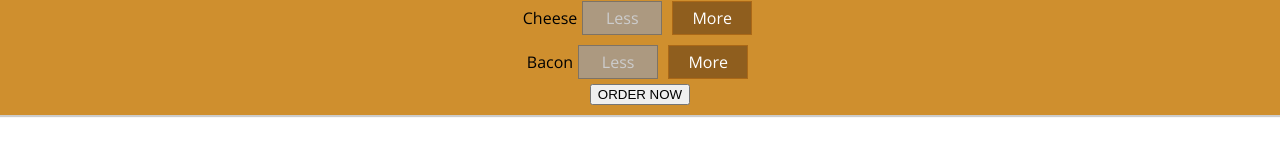
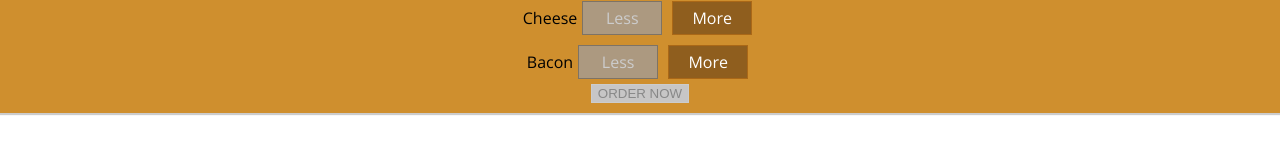
Before and after one commit to anukulSaini/BurgerBuilder-2, a React app in the folder burger-builder-2/: page / in a window 1280 px wide. Shown: the part 494-650 px from the top of the page. Built offline with nearby package versions, Linux system fonts and the light colour scheme.

Commit message:
add order button

```diff
--- a/burger-builder-2/src/components/Burger/Buildcontrols/Buildcontrols.js
+++ b/burger-builder-2/src/components/Burger/Buildcontrols/Buildcontrols.js
@@ -23,7 +23,7 @@
           disabled={props.disabled[ctrl.type]}
           ></BuildControl>
        ))}
-       <button className={classes.OrderButton}>ORDER NOW</button>
+       <button className={classes.OrderButton} disabled={!props.purchasable}>ORDER NOW</button>
    </div>
 );
 
--- a/burger-builder-2/src/containers/BurgerBuilder/BurgerBuilder.js
+++ b/burger-builder-2/src/containers/BurgerBuilder/BurgerBuilder.js
@@ -18,7 +18,22 @@
             cheese: 0,
             meat: 0
         },
-        totalPrice:4
+        totalPrice:4,
+        purchasable:false
+    }
+
+    uppdatePurchaseState () {
+        const ingredients={
+            ...this.state.ingredients
+        };
+        const sum = Object.key(ingredients)
+        .map(iGkey =>{
+          return ingredients[iGkey];
+        })
+        .reduce((sum,el)=>{
+         return sum + el;
+        },0);
+        this.setState({purchasable: sum>0})
     }
 
     addIngredientHandler = (type) =>{
@@ -32,6 +47,7 @@
         const oldPrice = this.state.totalPrice;
         const newPrice = oldPrice + priceAddition;
         this.setState({totalPrice:newPrice,ingredients:upgradeIngredients});
+        this.uppdatePurchaseState();
     }
 
     removeIngredientHandler = (type) =>{
@@ -49,6 +65,7 @@
         const oldPrice = this.state.totalPrice;
         const newPrice = oldPrice - priceDiduction;
         this.setState({totalPrice:newPrice,ingredients:upgradeIngredients});
+        this.uppdatePurchaseState();
     }
 
     render() {
@@ -65,6 +82,7 @@
           ingredientAdded={this.addIngredientHandler}
           ingredientremoved={this.removeIngredientHandler}
           disabled ={disabledInfo}
+          purchasable={this.state.purchasable}
           price ={this.state.totalPrice}
           />
         </Aux>
```
